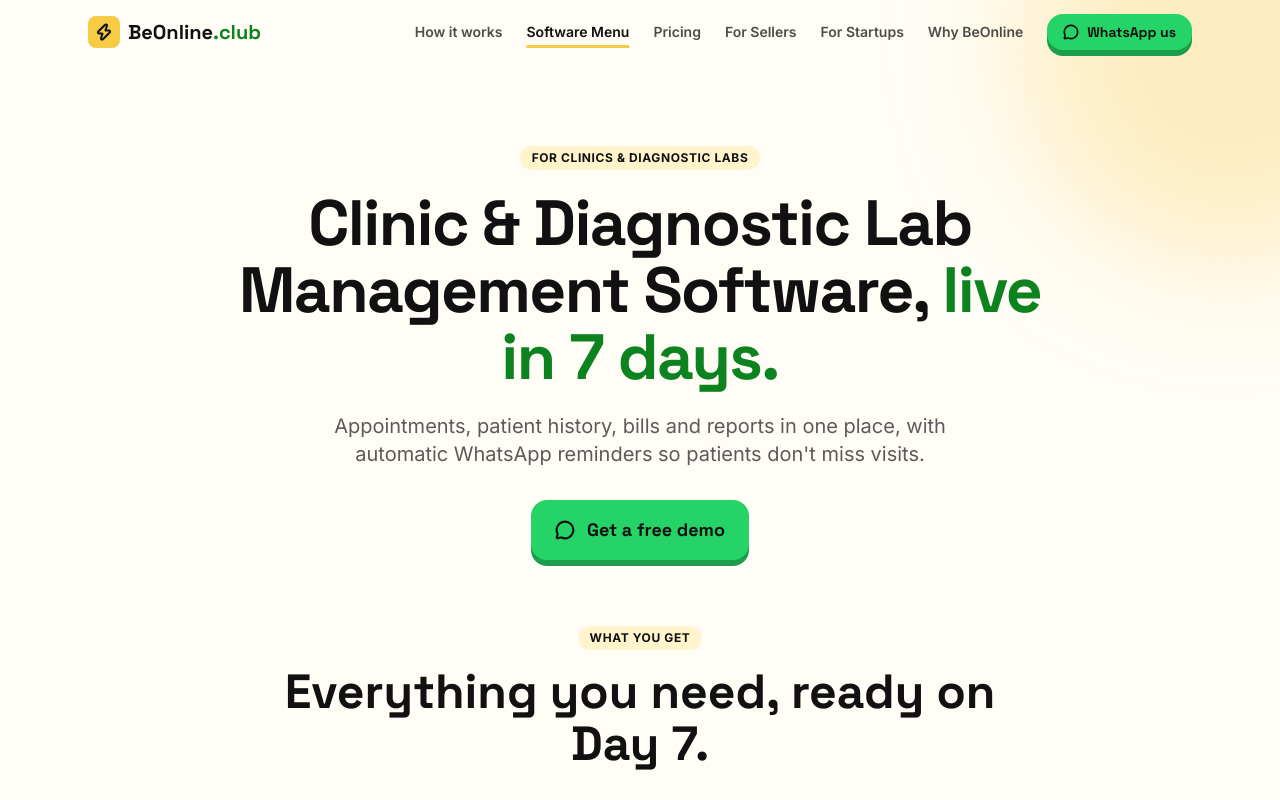
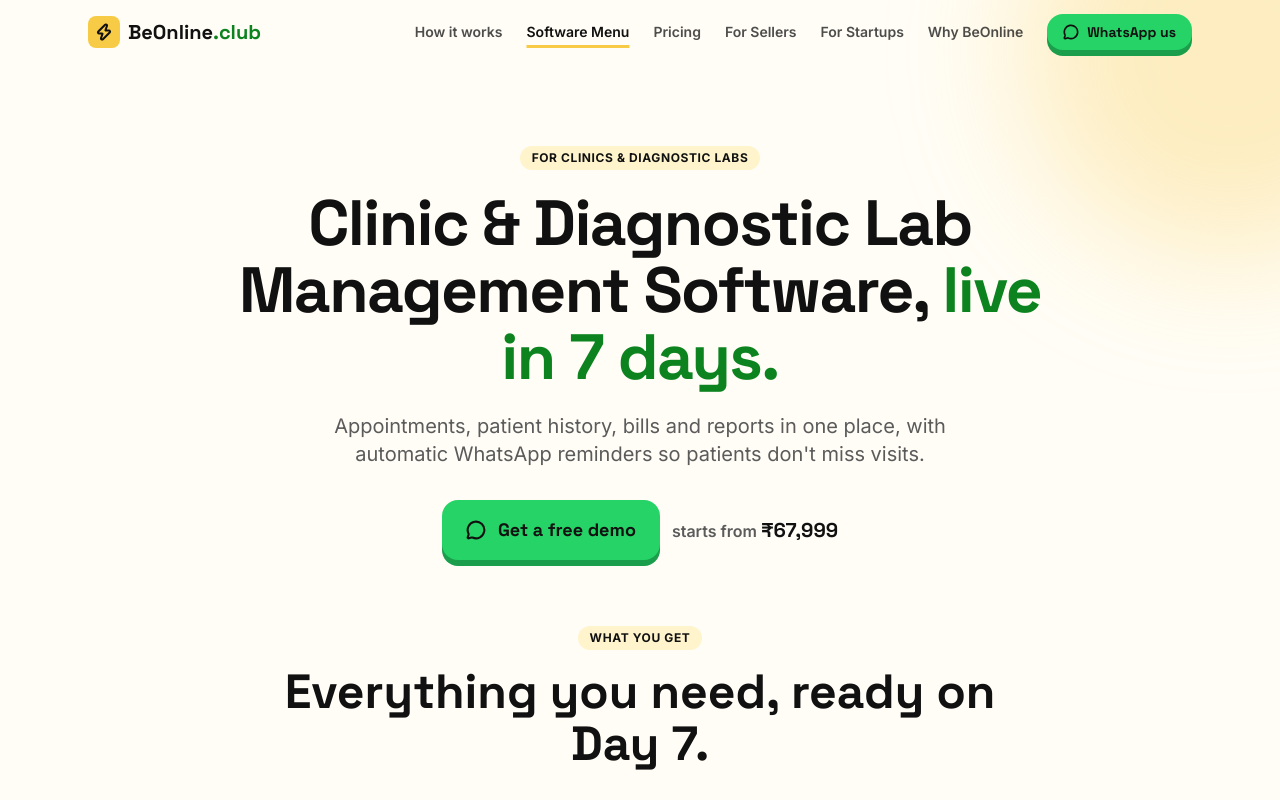
Before and after one commit to beonlineclub-lab/beonlineclub, a Next.js app: page /software/clinic-management-software in a window 1280 px wide. Shown: the top 800 px of the page. Built offline with nearby package versions, Linux system fonts and the light colour scheme.

Commit message:
Fixed Lint Error

```diff
--- a/src/app/(site)/software/[slug]/page.tsx
+++ b/src/app/(site)/software/[slug]/page.tsx
@@ -49,9 +49,9 @@ export default function KitPage({ params }: Props) {
         sub={kit.blurb!}
       >
         <WhatsAppButton label="Get a free demo" message={message} />
-        {/* <span className="font-semibold text-ex-muted">
-          full kit <strong className="font-grotesk text-xl text-ex-ink">{inr(kitPrice(kit))}</strong> one-time & monthly as per your usage
-        </span> */}
+        <span className="font-semibold text-ex-muted">
+          starts from <strong className="font-grotesk text-xl text-ex-ink">{inr(kitPrice(kit))}</strong>
+        </span>
       </PageHero>
 
       <section className="pb-16 sm:pb-24">
```
